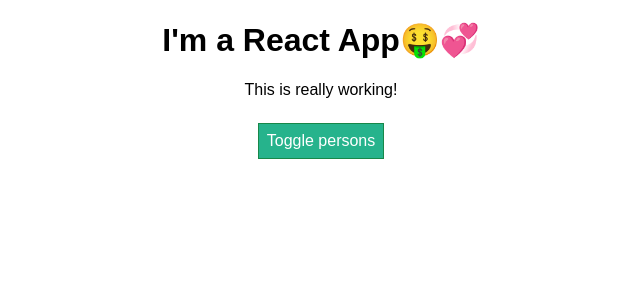
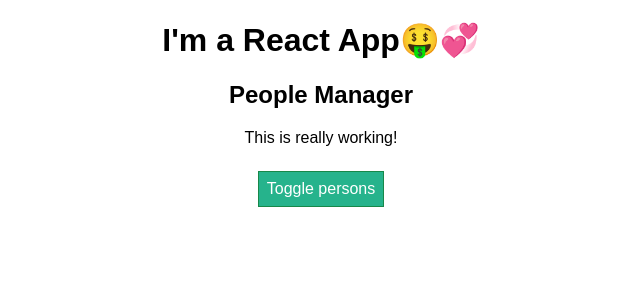
Before and after one commit to mallenswe/React-Learning, a React (Create React App) app in the folder react-complete-guide/: page / in a window 1280 px wide. Shown: the top 300 px of the page, without its empty margins (319-959 px from the left). Built offline with nearby package versions, Linux system fonts and the light colour scheme.

Commit message:
React-Learning: Class vs Functional Component

```diff
--- a/react-complete-guide/src/components/Cockpit/Cockpit.js
+++ b/react-complete-guide/src/components/Cockpit/Cockpit.js
@@ -1,6 +1,6 @@
 import React from "react";
 
-import classes from "./Cockpit.css";
+import "./Cockpit.css";
 
 const cockpit = (props) => {
   const assignedClasses = [];
@@ -31,6 +31,7 @@
           💞
         </span>
       </h1>
+      <h2>{props.title}</h2>
       <p className={assignedClasses.join(" ")}>This is really working!</p>
       {/* <button
         style={style}
--- a/react-complete-guide/src/containers/App.js
+++ b/react-complete-guide/src/containers/App.js
@@ -5,8 +5,8 @@
 
 import Persons from "../components/Persons/Persons";
 import Cockpit from "../components/Cockpit/Cockpit";
-import Validation from "../components/Validation/Validation";
-import UserName from "../components/UserName/UserName";
+// import Validation from "../components/Validation/Validation";
+// import UserName from "../components/UserName/UserName";
 
 // import ErrorBoundary from "./ErrorBoundary/ErrorBoundary";
 
@@ -145,6 +145,7 @@
       // <StyleRoot>
       <div className="App">
         <Cockpit
+          title = {this.props.appTitle}
           showPersons={this.state.showpersons}
           persons={this.state.persons}
           clicked={this.togglepersons}
--- a/react-complete-guide/src/index.js
+++ b/react-complete-guide/src/index.js
@@ -4,5 +4,5 @@
 import App from './containers/App';
 import registerServiceWorker from './registerServiceWorker';
 
-ReactDOM.render(<App />, document.getElementById('root'));
+ReactDOM.render(<App appTitle="People Manager" />, document.getElementById('root'));
 registerServiceWorker();
```
